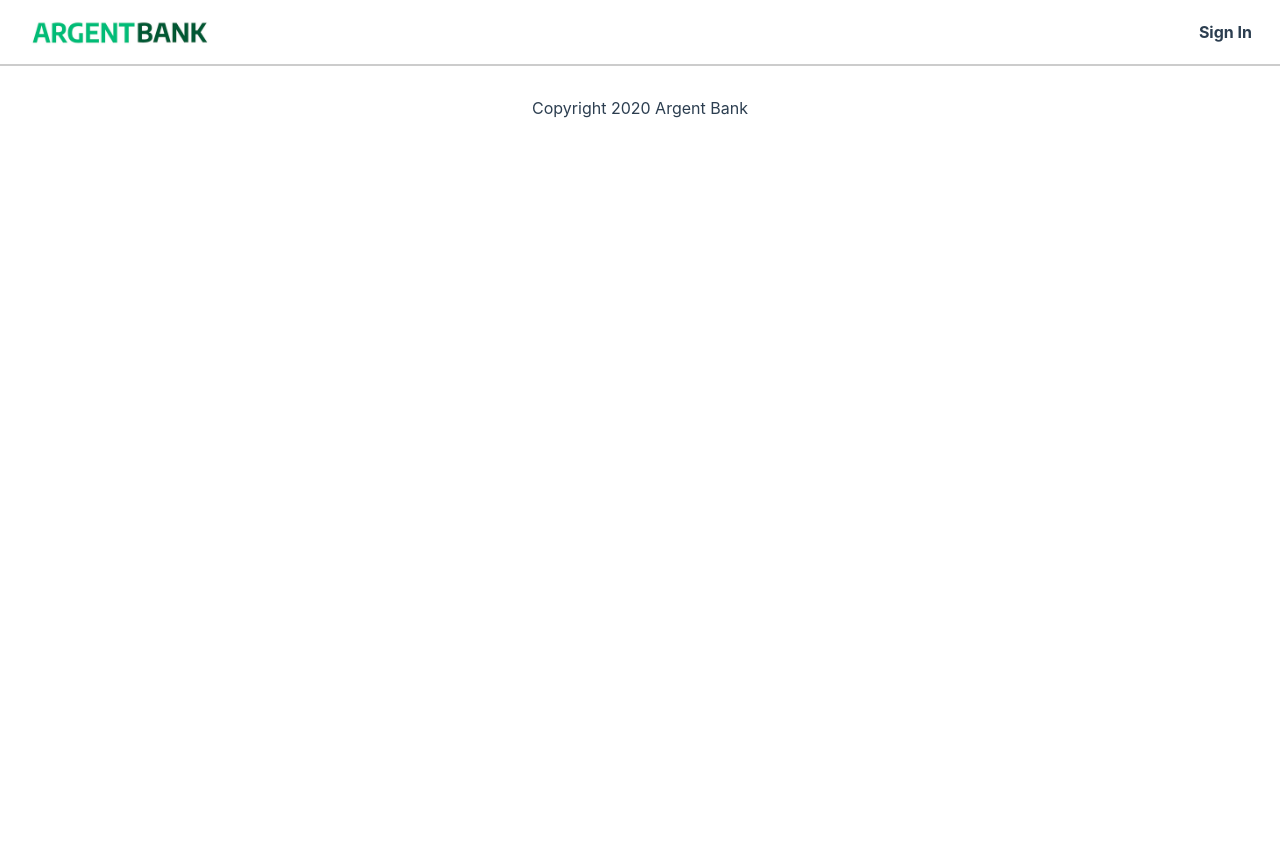
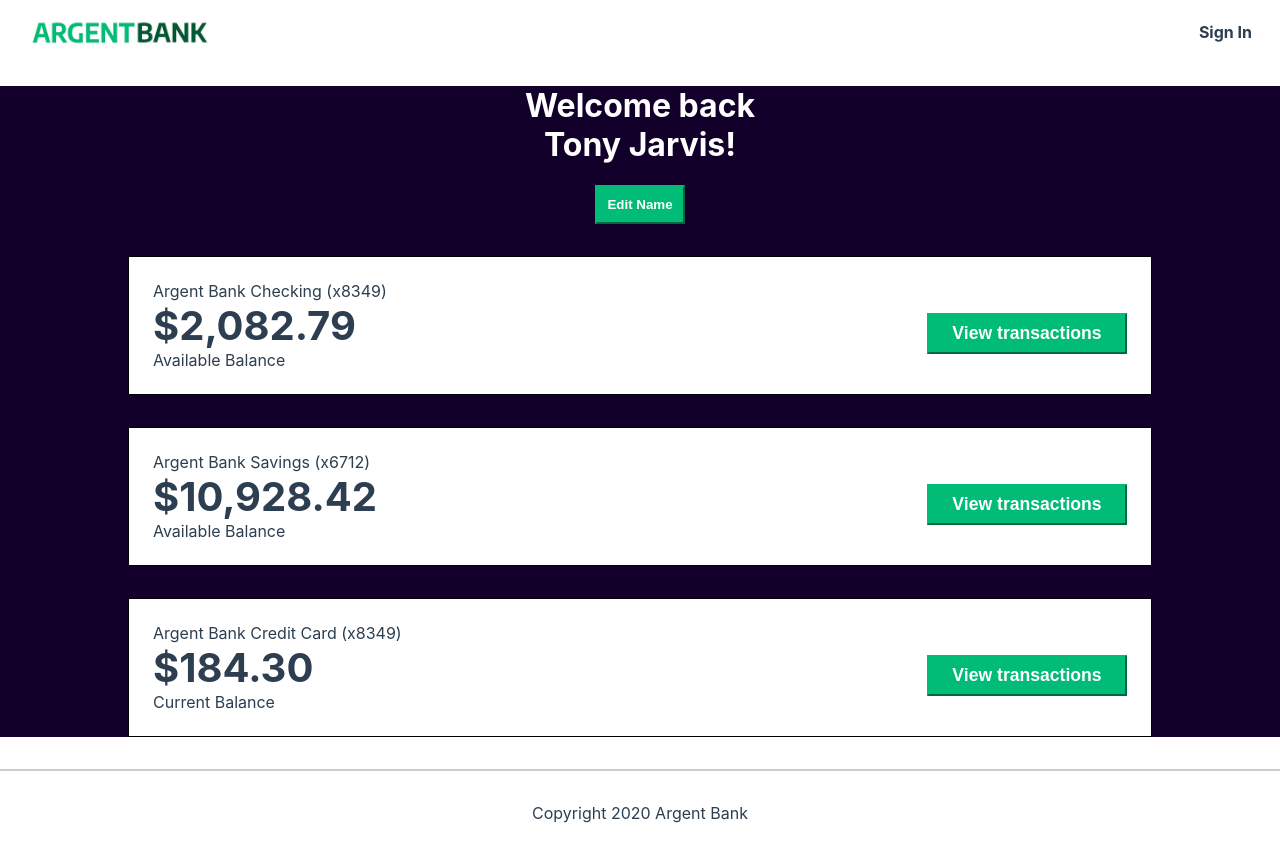
Before and after one commit to higew/ArgentBank, a React (Create React App) app: page /user in a window 1280 px wide. Before the commit the page ends 800 px from the top, so only its background shows below. Built offline with nearby package versions, Linux system fonts and the light colour scheme.

Commit message:
User view

```diff
--- a/src/App.js
+++ b/src/App.js
@@ -4,6 +4,7 @@ import Header from "./components/header/Header";
 import Footer from "./components/footer/Footer";
 import Home from "./pages/home/Home";
 import SignIn from './pages/signIn/SignIn';
+import UserPage from './pages/user/User';
 import './assets/css/style.css';
 
 function App() {
@@ -13,6 +14,7 @@ function App() {
       <Routes>
         <Route path="/" element={<Home />}/>
         <Route path="/sign-in" element={<SignIn/>}/>
+        <Route path="/user" element={<UserPage/>}/>
       </Routes>
       <Footer />
     </div>
--- /dev/null
+++ b/src/components/transaction/Transaction.js
@@ -0,0 +1,16 @@
+function Transaction({ title, amount, description }) {
+    return (
+        <section className="account">
+            <div className="account-content-wrapper">
+                <h3 className="account-title">{title}</h3>
+                <p className="account-amount">{amount}</p>
+                <p className="account-amount-description">{description}</p>
+            </div>
+            <div className="account-content-wrapper cta">
+                <button className="transaction-button">View transactions</button>
+            </div>
+        </section>
+    );
+}
+
+export default Transaction
--- /dev/null
+++ b/src/data/data.js
@@ -0,0 +1,20 @@
+export const transactionData = [
+    {
+        id: "account1",
+        title: "Argent Bank Checking (x8349)",
+        amount: "$2,082.79",
+        description: "Available Balance",
+    },
+    {
+        id: "account2",
+        title: "Argent Bank Savings (x6712)",
+        amount: "$10,928.42",
+        description: "Available Balance",
+    },
+    {
+        id: "account3",
+        title: "Argent Bank Credit Card (x8349)",
+        amount: "$184.30",
+        description: "Current Balance",
+    },
+];
--- /dev/null
+++ b/src/pages/user/User.js
@@ -0,0 +1,26 @@
+import { transactionData } from "../../data/data"
+import Transaction from "../../components/transaction/Transaction";
+
+function UserPage() {
+    return (
+        <main className="main bg-dark">
+            <div className="header">
+                <h1>Welcome back<br />Tony Jarvis!</h1>
+                <button className="edit-button">Edit Name</button>
+            </div>
+            <h2 className="sr-only">Accounts</h2>
+            {transactionData.map(({ id, title, amount, description }) => {
+                return (
+                    <Transaction
+                        key={id}
+                        title={title}
+                        amount={amount}
+                        description={description}
+                    />
+                );
+            })}
+        </main>
+    )
+}
+
+export default UserPage
```
